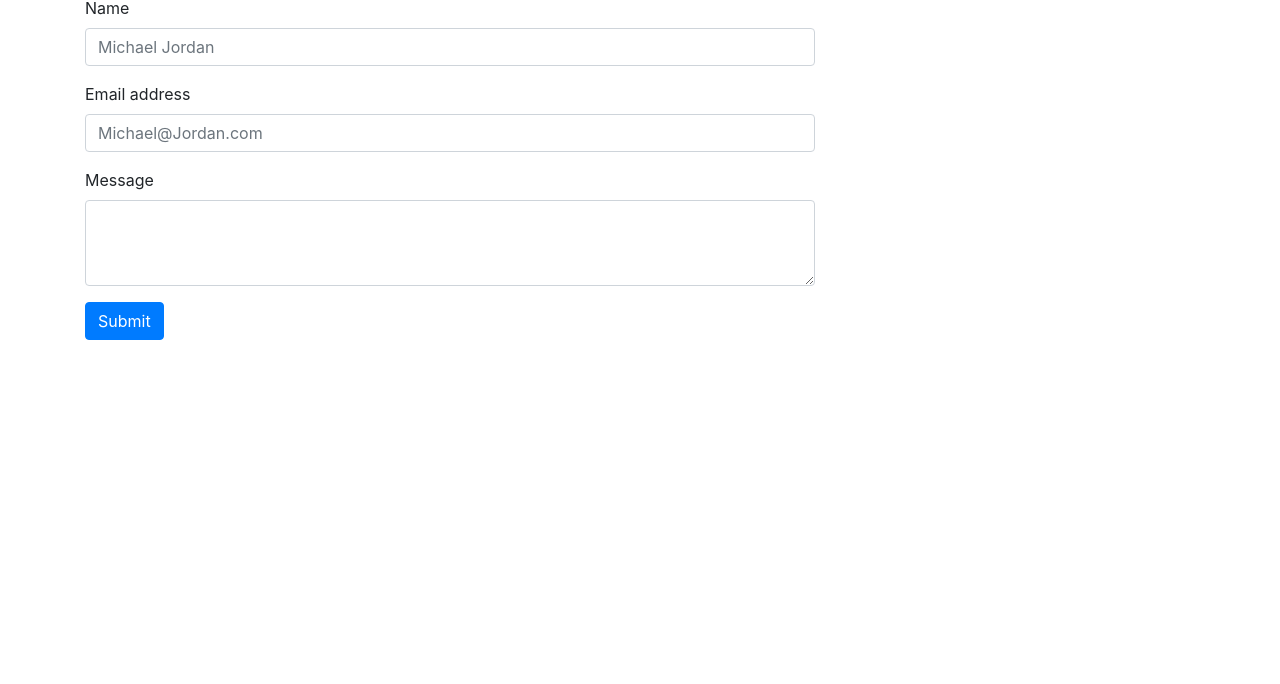
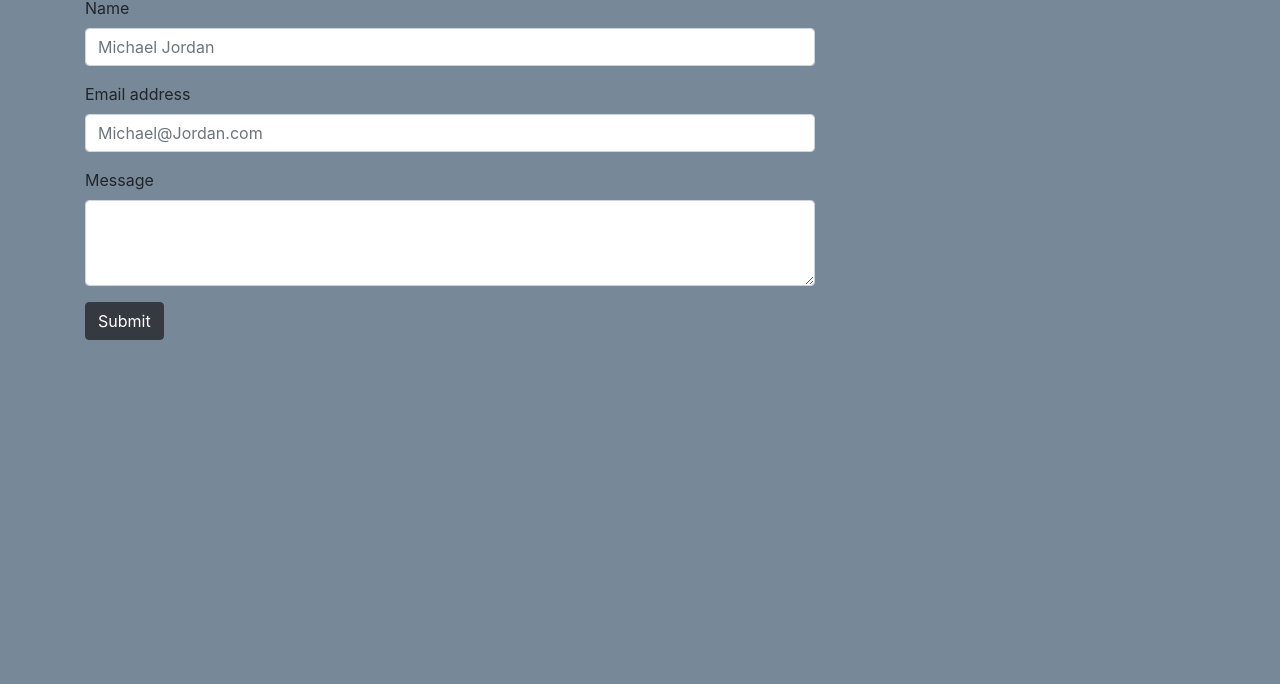
Before and after one commit to corielynch/2nd_homework, a plain HTML site: page contact.html in a window 1280 px wide. Shown: the part 116-800 px from the top of the page. Drawn offline with nearby package versions, Linux system fonts and the light colour scheme.

Commit message:
Changed color scheme

```diff
--- a/contact.html
+++ b/contact.html
@@ -39,7 +39,7 @@
                   </div>
                 </li>
                 <li class="nav-item">
-                  <a class="nav-link" href="#">Contact</a>
+                  <a class="nav-link" href="contact.html">Contact</a>
                 </li>
               </ul>
             </div>
@@ -64,7 +64,7 @@
                 <label for="exampleFormControlTextarea1">Message</label>
                 <textarea class="form-control" id="exampleFormControlTextarea1" rows="3"></textarea>
               </div>
-              <button type="button" class="btn btn-primary">Submit</button>
+              <button type="button" class="btn btn-dark">Submit</button>
         </div>
       </div>
     </div>
--- a/contact_style.css
+++ b/contact_style.css
@@ -0,0 +1,7 @@
+body {
+    background-color: lightslategray;
+}
+
+.form-group {
+    background-color: lightslategrey;
+}
```
